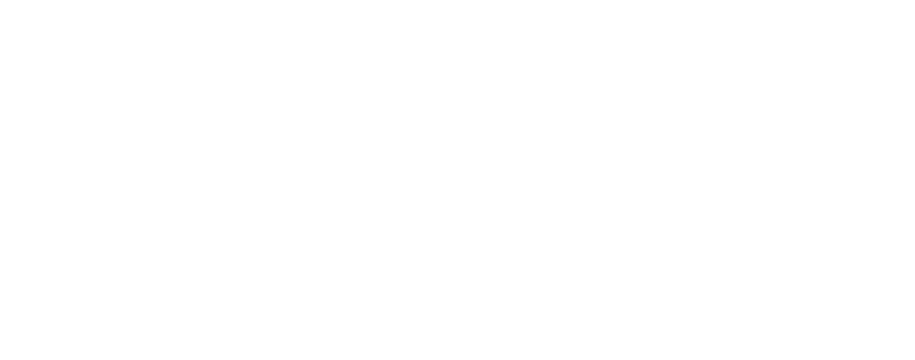
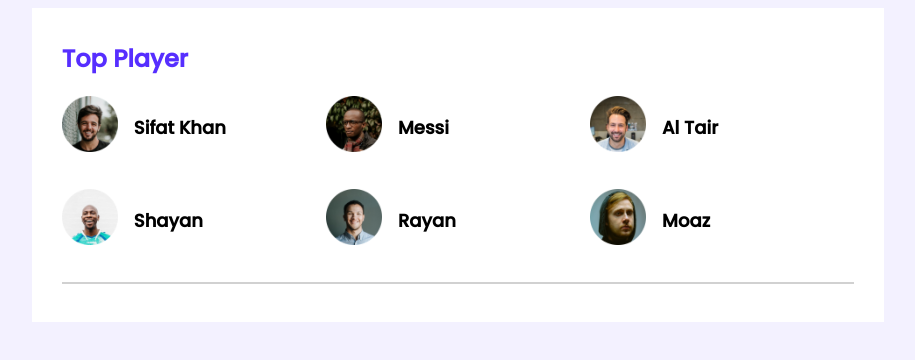
Before and after one commit to Sifatkhan007/leader-board-css3, a plain HTML site: page index.html in a window 1280 px wide. Shown: the whole page, without its empty margins (182-1097 px from the left). Drawn offline with Linux system fonts and the light colour scheme.

Commit message:
complete 1st container

```diff
--- a/index.html
+++ b/index.html
@@ -9,12 +9,61 @@
     <!-- ////////////////////////Stylesheets////////////////////// -->
     <link rel="stylesheet" href="styles/style.css">
 </head>
+<!--//////////// Header Start ///////////-->
 <header>
 
 </header>
+<!-- ///////////Header End////////////// -->
 
 <body>
+    <main>
+        <section class="container-top">
+            <div class="top">
+                <h2 class="section-title">Top Player</h2>
+                <div class="top-players">
 
+                    <!-- .player*6>img[src "images/players/player-$.png"]+h3 -->
+                    <div class="player">
+                        <img src="images/players/player-1.png" alt="">
+                        <h3 class="player-name">
+                            Sifat Khan
+                        </h3>
+                    </div>
+                    <div class="player">
+                        <img src="images/players/player-2.png" alt="">
+                        <h3 class="player-name">
+                            Messi
+                        </h3>
+                    </div>
+                    <div class="player">
+                        <img src="images/players/player-3.png" alt="">
+                        <h3 class="player-name">
+                            Al Tair
+                        </h3>
+                    </div>
+                    <div class="player">
+                        <img src="images/players/player-4.png" alt="">
+                        <h3 class="player-name">
+                            Shayan
+                        </h3>
+                    </div>
+                    <div class="player">
+                        <img src="images/players/player-5.png" alt="">
+                        <h3 class="player-name">
+                            Rayan
+                        </h3>
+                    </div>
+                    <div class="player">
+                        <img src="images/players/player-6.png" alt="">
+                        <h3 class="player-name">
+                            Moaz
+                        </h3>
+                    </div>
+                </div>
+            </div>
+            <hr>
+        </section>
+    </main>
 </body>
 
 </html>
--- a/styles/style.css
+++ b/styles/style.css
@@ -0,0 +1,61 @@
+/* Fonts style poppins */
+@import url('https://fonts.googleapis.com/css2?family=Open+Sans&family=Poppins:wght@500&display=swap');
+
+/* Common Styles and Utilities */
+body {
+    font-family: 'Poppins', sans-serif;
+    background-color: #F3F1FF;
+
+}
+
+main {
+    display: flex;
+    justify-content: center;
+}
+
+.container-top {
+    dips width: 870px;
+    background-color: #FFFFFF;
+    padding: 30px;
+}
+
+.section-title {
+    color: #562EFF;
+    font-size: 24px;
+    margin-top: 3px;
+}
+
+hr {
+    border: 1px solid #D1D1D1;
+}
+
+
+
+/* //// players style//// */
+.top {
+    margin-bottom: 30px;
+}
+
+.top-players {
+    display: grid;
+    grid-template-columns: repeat(3, 1fr);
+    grid-row-gap: 30px;
+}
+
+.player {
+    display: flex;
+    text-align: center;
+    margin-right: 100px;
+
+}
+
+.player img {
+    width: 56px;
+    height: 56px;
+}
+
+
+.player-name {
+    padding-left: 16px;
+    font-size: 18px;
+}
```
